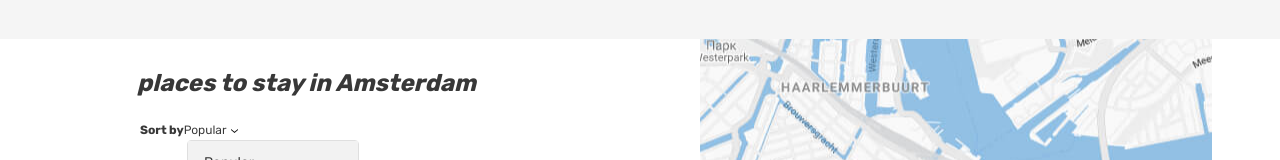
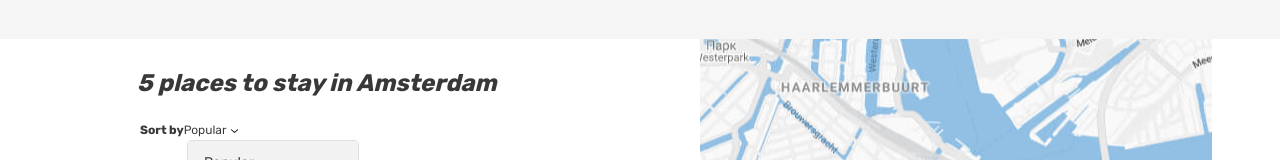
Before and after one commit to htmlacademy-univer-javascript-3/2579201-six-cities-5, a React (Vite) app: page / in a window 1280 px wide. Shown: the part 146-306 px from the top of the page. Built offline with nearby package versions, Linux system fonts and the light colour scheme.

Commit message:
Update index.tsx

```diff
--- a/src/index.tsx
+++ b/src/index.tsx
@@ -9,6 +9,6 @@ const root = ReactDOM.createRoot(
 
 root.render(
   <React.StrictMode>
-    <App placeNumber = {PlaceNumber}/>
+    <App placeCount = {PlaceNumber}/>
   </React.StrictMode>
 );
```
